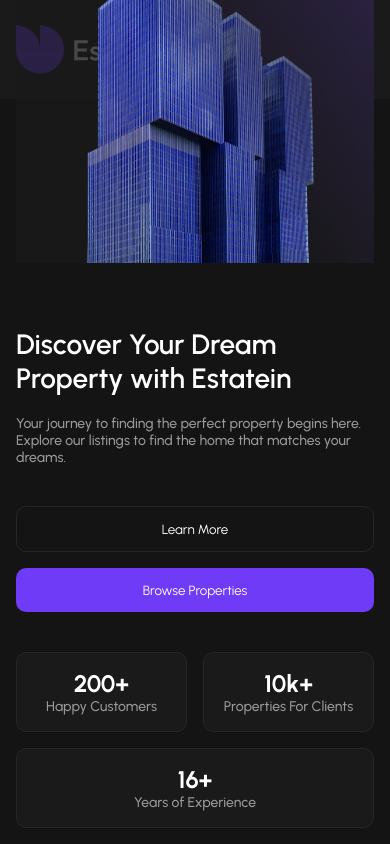
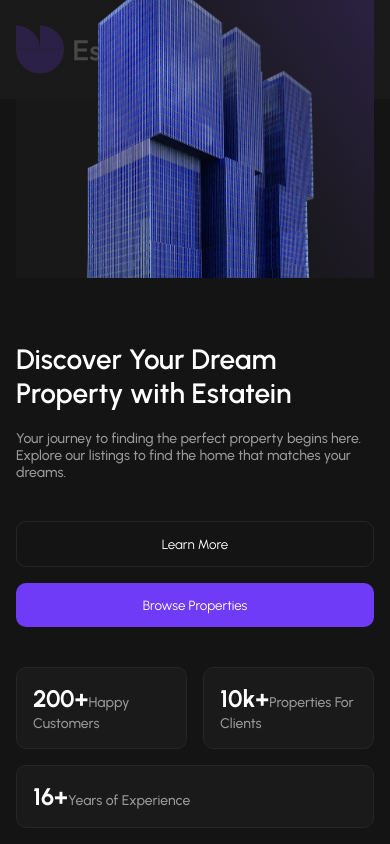
Before and after one commit to maya-farha/Real-Estate-Business-Website, a React (Vite) app: page / in a window 390 px wide. Shown: the top 844 px of the page. Built offline with nearby package versions, Linux system fonts and the light colour scheme.

Commit message:
TextContainer

```diff
--- a/src/components/TextContainer/TextContainer.css
+++ b/src/components/TextContainer/TextContainer.css
@@ -33,7 +33,8 @@
   .textContainer {
     /* width: 133px; */
     padding: 16px;
-    p {
+    b,
+    span {
       text-align: center;
     }
   }
--- a/src/components/TextContainer/TextContainer.jsx
+++ b/src/components/TextContainer/TextContainer.jsx
@@ -4,8 +4,10 @@
 const TextContainer = ({ heading, Paragraph }) => {
   return (
     <div className="textContainer">
-      <p className="msFontSize40 msFontWeight700 mswhiteColor">{heading}</p>
-      <p className="msFontSize18 msFontWeight500 msGrayColor">{Paragraph}</p>
+      <b className="msFontSize40 msFontWeight700 mswhiteColor">{heading}</b>
+      <span className="msFontSize18 msFontWeight500 msGrayColor">
+        {Paragraph}
+      </span>
     </div>
   );
 };
```
